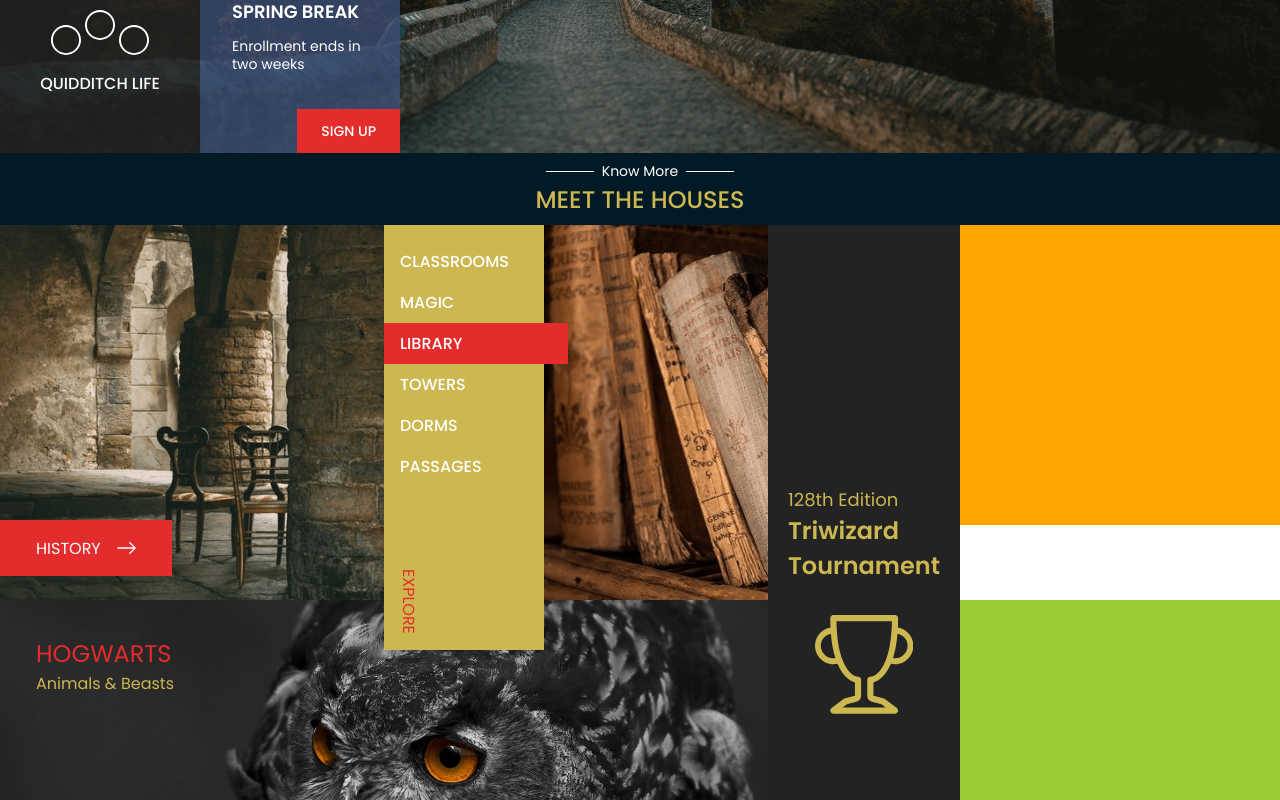
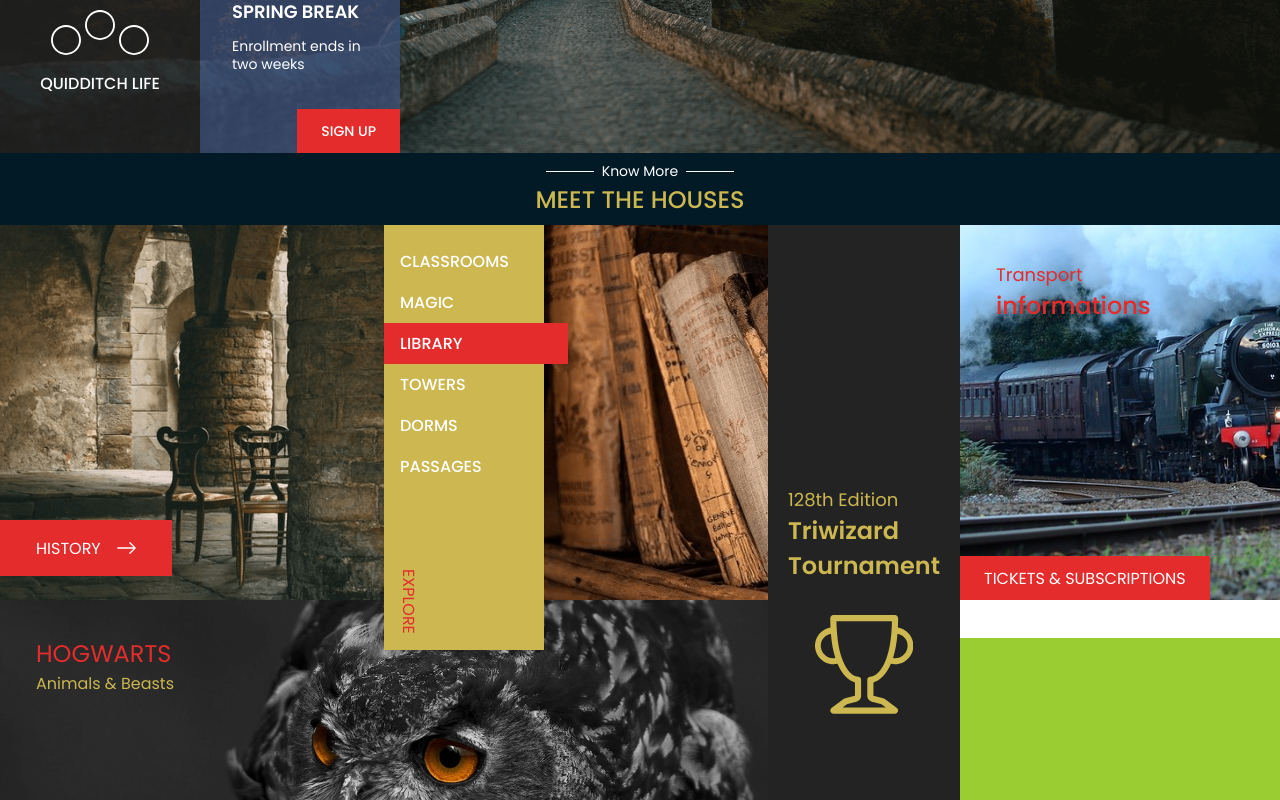
Before and after one commit to Pedro-Henrique-Ferreti/hogwarts-school, a Nuxt app: page / in a window 1280 px wide. Shown: the part 647-1447 px from the top of the page. Built offline with nearby package versions, Linux system fonts and the light colour scheme; a web font is replaced by a local one.

Commit message:
Created CardTransport

```diff
--- a/components/SectionAboutCardTransport.vue
+++ b/components/SectionAboutCardTransport.vue
@@ -1,5 +1,14 @@
 <template>
-  <div class="card-transport"></div>
+  <div class="card-transport">
+    <div class="card-transport__background-image" />
+    <div class="card-transport__content">
+      <h3 class="card-transport__title">
+        Transport <br />
+        <span>informations</span>
+      </h3>
+      <a class="card-transport__button" href="#">Tickets & Subscriptions</a>
+    </div>
+  </div>
 </template>
 
 <script>
@@ -10,8 +19,49 @@
 
 <style lang="scss" scoped>
 .card-transport {
-  background-color: orange;
+  @include card-height;
+  @include scale-card-background-image;
   width: 100%;
-  height: 300px;
+  position: relative;
+  &__background-image {
+    width: 100%;
+    height: inherit;
+    background-image: url('@/assets/images/hogwarts-train.png');
+    background-repeat: no-repeat;
+    background-size: cover;
+    background-position: center;
+  }
+  &__content {
+    position: absolute;
+    top: 0;
+    bottom: 0;
+    right: 0;
+    left: 0;
+    padding: $mobile-padding;
+    @media (min-width: $large-tablet-portrait-up) {
+      padding: $desktop-padding;
+    }
+  }
+  &__title {
+    color: $red-1;
+    font-size: 18px;
+    span {
+      color: $red-1;
+      font-size: 24px;
+      font-weight: $font-medium;
+    }
+  }
+  &__button {
+    display: inline-flex;
+    align-items: center;
+    height: 44px;
+    color: $white;
+    background-color: $red-1;
+    padding: 0 24px;
+    text-transform: uppercase;
+    position: absolute;
+    bottom: 0;
+    left: 0;
+  }
 }
 </style>
```
Also changed, not shown: assets/images/hogwarts-train.png (added).
